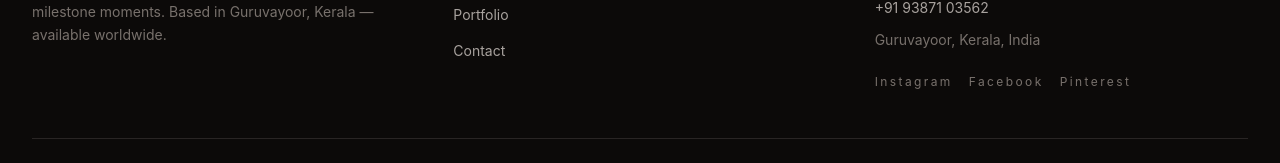
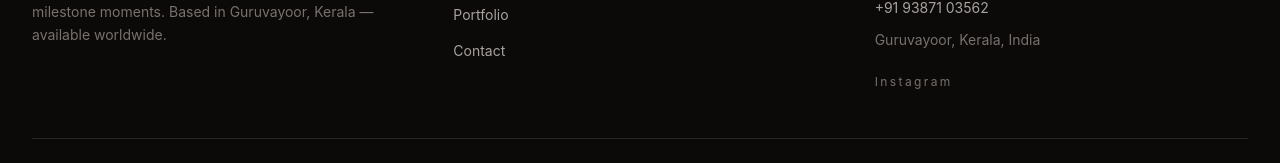
Before and after one commit to nirenjanau/bhavana, a Next.js app in the folder apps/web/: page / in a window 1280 px wide. Shown: the part 5456-5619 px from the top of the page. Built offline with nearby package versions, Linux system fonts and the light colour scheme.

Commit message:
Update footer social media links to only include Instagram, removing Facebook and Pinterest for a more streamlined appearance.

```diff
--- a/apps/web/src/components/layout/Footer.tsx
+++ b/apps/web/src/components/layout/Footer.tsx
@@ -68,7 +68,7 @@ export default function Footer() {
             </ul>
 
             <div className="flex gap-4 mt-6">
-              {["Instagram", "Facebook", "Pinterest"].map((s) => (
+              {["Instagram"].map((s) => (
                 <a
                   key={s}
                   href="#"
```
